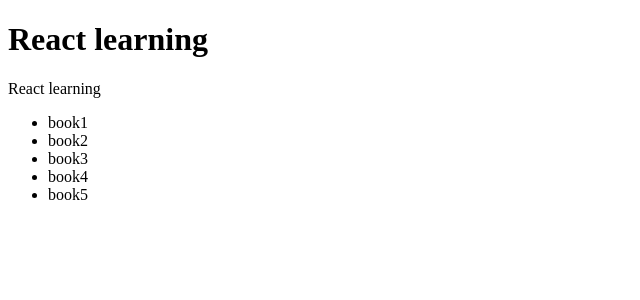
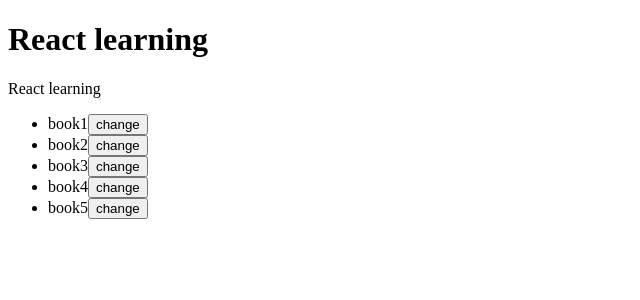
Before and after one commit to marziyenajafzade/ReactLearning, a React (Vite) app: page / in a window 1280 px wide. Shown: the top 300 px of the page, without its empty margins (0-640 px from the left). Built offline with nearby package versions, Linux system fonts and the light colour scheme.

Commit message:
selecting items

```diff
--- a/src/Test.jsx
+++ b/src/Test.jsx
@@ -1,17 +1,34 @@
+import { useState } from "react";
 
 function Test() {
-    const Books =[
-        {id:'1', name:'book1'},
-        {id:'2', name:'book2'},
-        {id:'3', name:'book3'},
-        {id:'4', name:'book4'},
-        {id:'5', name:'book5'}
-    ]
+  const Books = [
+    { id: '1', name: 'book1' },
+    { id: '2', name: 'book2' },
+    { id: '3', name: 'book3' },
+    { id: '4', name: 'book4' },
+    { id: '5', name: 'book5' }
+  ];
+
+  function BookCard({ data: { id, name } }) {
+    const [selected, setSelected] = useState(true);
+
+    return (
+      <li key={id} className={selected ? "bgLight" : ""}>
+        {name}
+        <button onClick={() => setSelected((s) => !s)}>change</button>
+      </li>
+    );
+  }
+
   return (
-   <ul>
-    {Books.map((book)=>(<li key={book.id}>{book.name}</li>))}
-   </ul>
-  )
+    <>
+      <ul>
+        {Books.map((book) => (
+          <BookCard key={book.id} data={book} />
+        ))}
+      </ul>
+    </>
+  );
 }
 
-export default Test
+export default Test;
```
